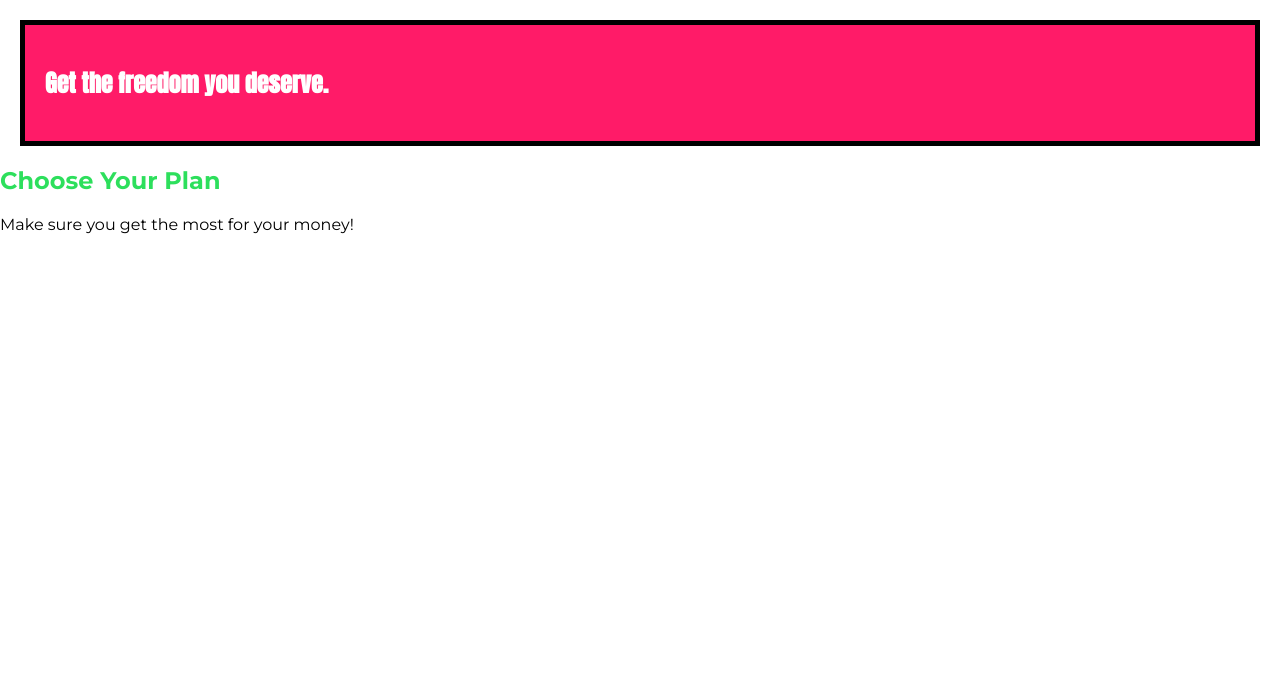
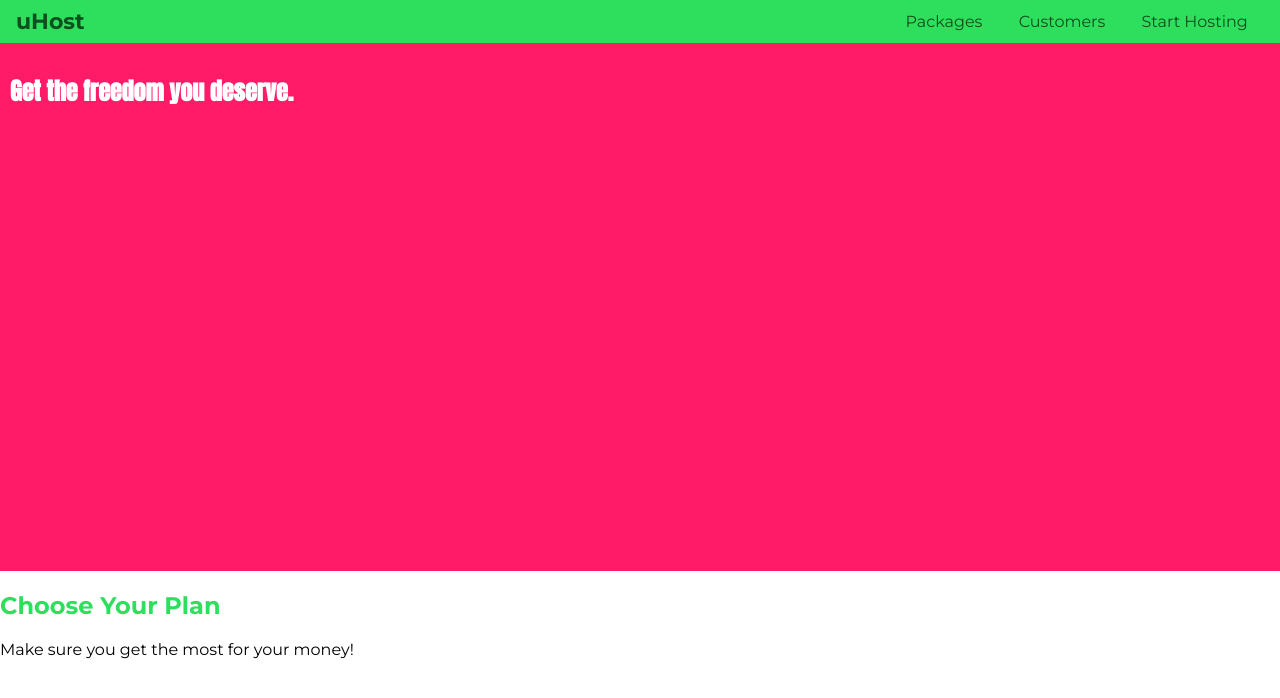
Before and after one commit to AntoniyaNacheva/CSS, a plain HTML site: page basics-01/index.html in a window 1280 px wide. Drawn offline with Linux system fonts and the light colour scheme.

Commit message:
Box Sizing, Display, Styling Nav Bar

```diff
--- a/basics-01/index.html
+++ b/basics-01/index.html
@@ -17,6 +17,24 @@
   </head>
 
   <body>
+    <header class="main-header">
+      <div>
+        <a href="index.html" class="main-header__brand">uHost</a>
+      </div>
+      <nav class="main-nav">
+        <ul class="main-nav__items">
+          <li class="main-nav__item">
+            <a href="packages/index.html">Packages</a>
+          </li>
+          <li class="main-nav__item">
+            <a href="customers/index.html">Customers</a>
+          </li>
+          <li class="main-nav__item">
+            <a href="start-hosting/index.html">Start Hosting</a>
+          </li>
+        </ul>
+      </nav>
+    </header>
     <main>
       <section id="product-overview">
         <h1>Get the freedom you deserve.</h1>
--- a/basics-01/main.css
+++ b/basics-01/main.css
@@ -1,3 +1,7 @@
+* {
+	box-sizing: border-box;
+}
+
 body {
 	font-family: 'Montserrat', sans-serif;
 	margin: 0;
@@ -5,14 +9,13 @@ body {
 
 #product-overview {
 	background: #ff1b68;
-	padding: 20px;
-	border: 5px black solid;
-	margin: 20px;
+	width: 100%;
+	height: 528px;
+	padding: 10px;
 }
 
 .section-title {
 	color: #2ddf5c;
-	/* font-family: inherit; */
 }
 
 #product-overview h1 {
@@ -20,6 +23,43 @@ body {
 	font-family: 'Anton', sans-serif;
 }
 
-/* h1 {
-	font-family: serif;
-} */
+.main-header {
+	width: 100%;
+	background: #2ddf5c;
+	padding: 8px 16px;
+}
+
+.main-header>div {
+	display: inline-block;
+	vertical-align: middle;
+}
+
+.main-header__brand {
+	color: #0e4f1f;
+	text-decoration: none;
+	font-weight: bold;
+	font-size: 22px;
+}
+
+.main-nav {
+	display: inline-block;
+	text-align: right;
+	width: calc(100% - 73px);
+	vertical-align: middle;
+}
+
+.main-nav__items {
+	margin: 0;
+	padding: 0;
+	list-style: none;
+}
+
+.main-nav__item {
+	display: inline-block;
+	margin: 0 16px;
+}
+
+.main-nav__item a {
+	text-decoration: none;
+	color: #0e4f1f;
+}
```
